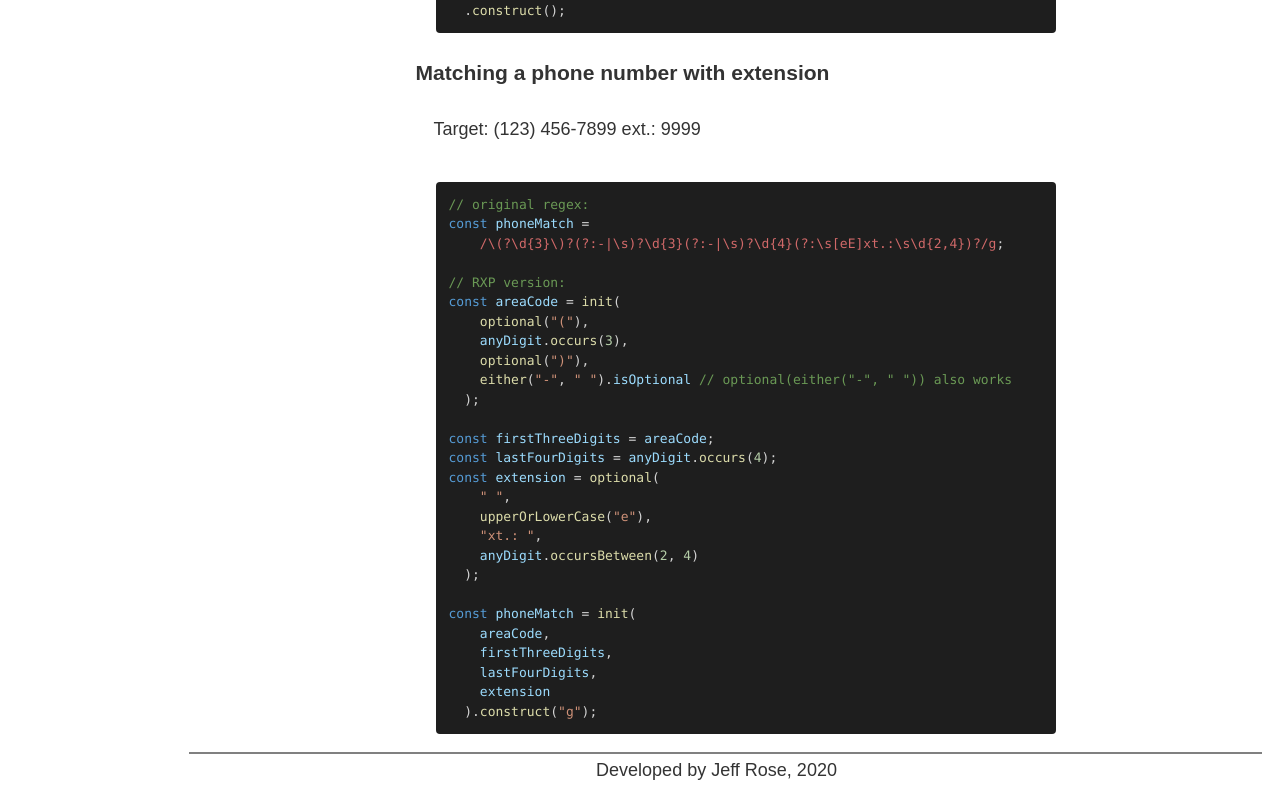
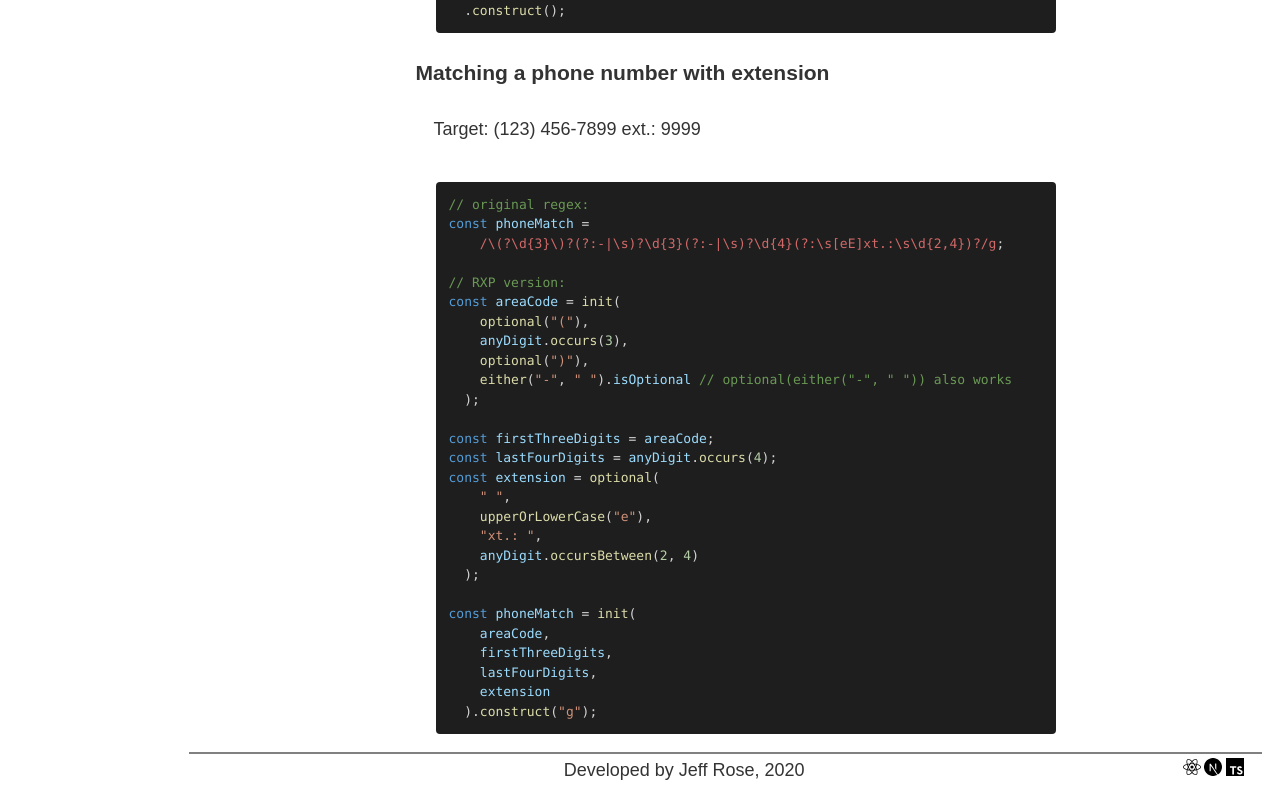
Before and after one commit to jt-rose/rxp-site, a Next.js app: page / in a window 1280 px wide. Shown: the part 2899-3694 px from the top of the page. Built offline with nearby package versions, Linux system fonts and the light colour scheme.

Commit message:
added techstack icons back

```diff
--- a/components/Layout.tsx
+++ b/components/Layout.tsx
@@ -3,7 +3,6 @@ import Head from "next/head";
 import theme from "../styles/theme";
 import { Header } from "./Header";
 
-/* temporarily remove icons while resolving hook calls error - duplicate react versions?
 import { SiReact, SiNextDotJs, SiTypescript } from "react-icons/si"
 type IconTypes = typeof SiReact | typeof SiNextDotJs | typeof SiTypescript;
 
@@ -27,7 +26,7 @@ const createIconWithHover = (Icon: IconTypes, linkPath: string) => () => {
 const ReactIcon = createIconWithHover(SiReact, "https://reactjs.org/");
 const NextJSIcon = createIconWithHover(SiNextDotJs, "https://nextjs.org/");
 const TypeScriptIcon = createIconWithHover(SiTypescript, "https://www.typescriptlang.org/");
-*/
+
 const formattedThemeBKG = theme.colors.background.replace("#", "");
 const badgeSize = "1.1";
 
@@ -68,9 +67,9 @@ const Layout = ({ children, pageTitle = "RXP", title = "RXP" }: Props) => (
       <div className="footer-spacing" />
       <span>Developed by Jeff Rose, 2020</span>
       <div className="techstack-icons">
-        {/*<ReactIcon />
+        <ReactIcon />
         <NextJSIcon />
-        <TypeScriptIcon />*/}
+        <TypeScriptIcon />
       </div>
     </footer>
 
```
